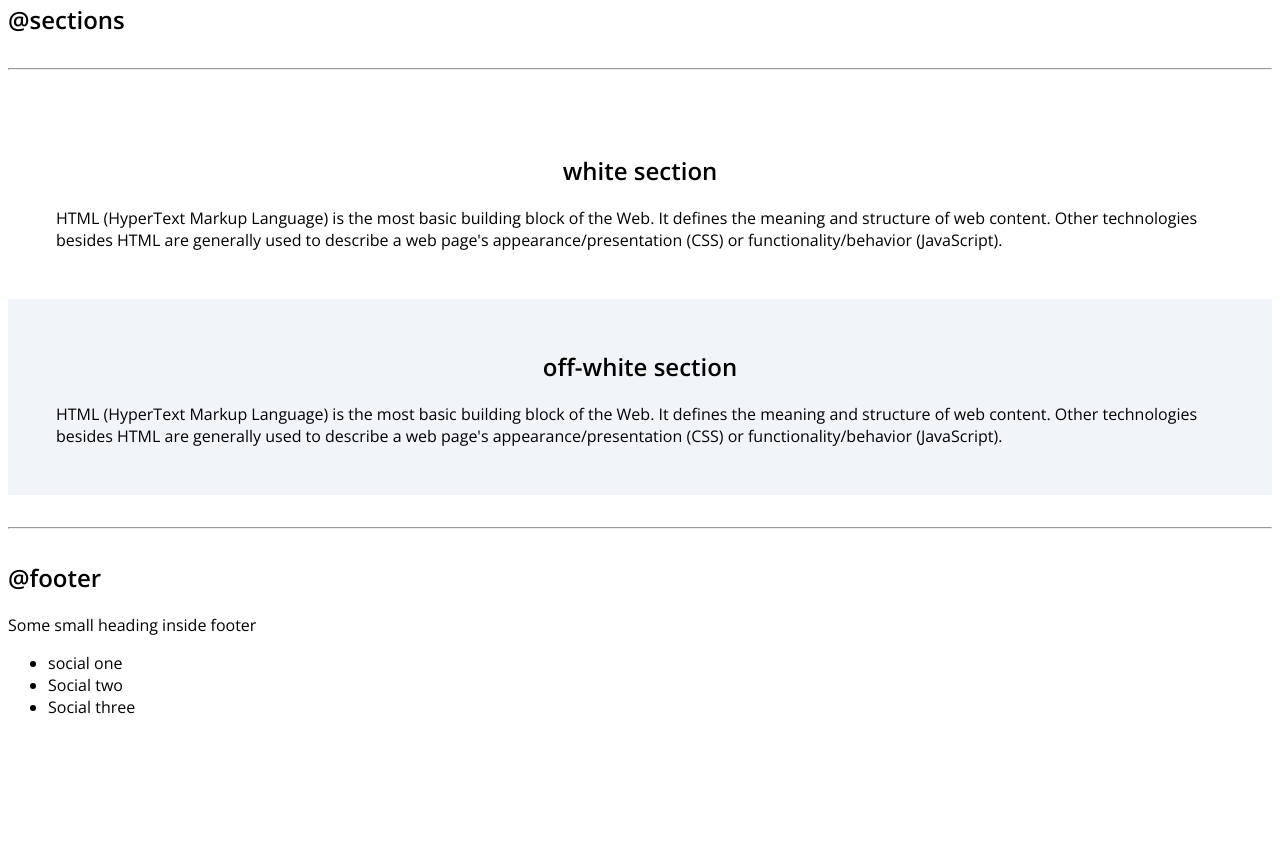
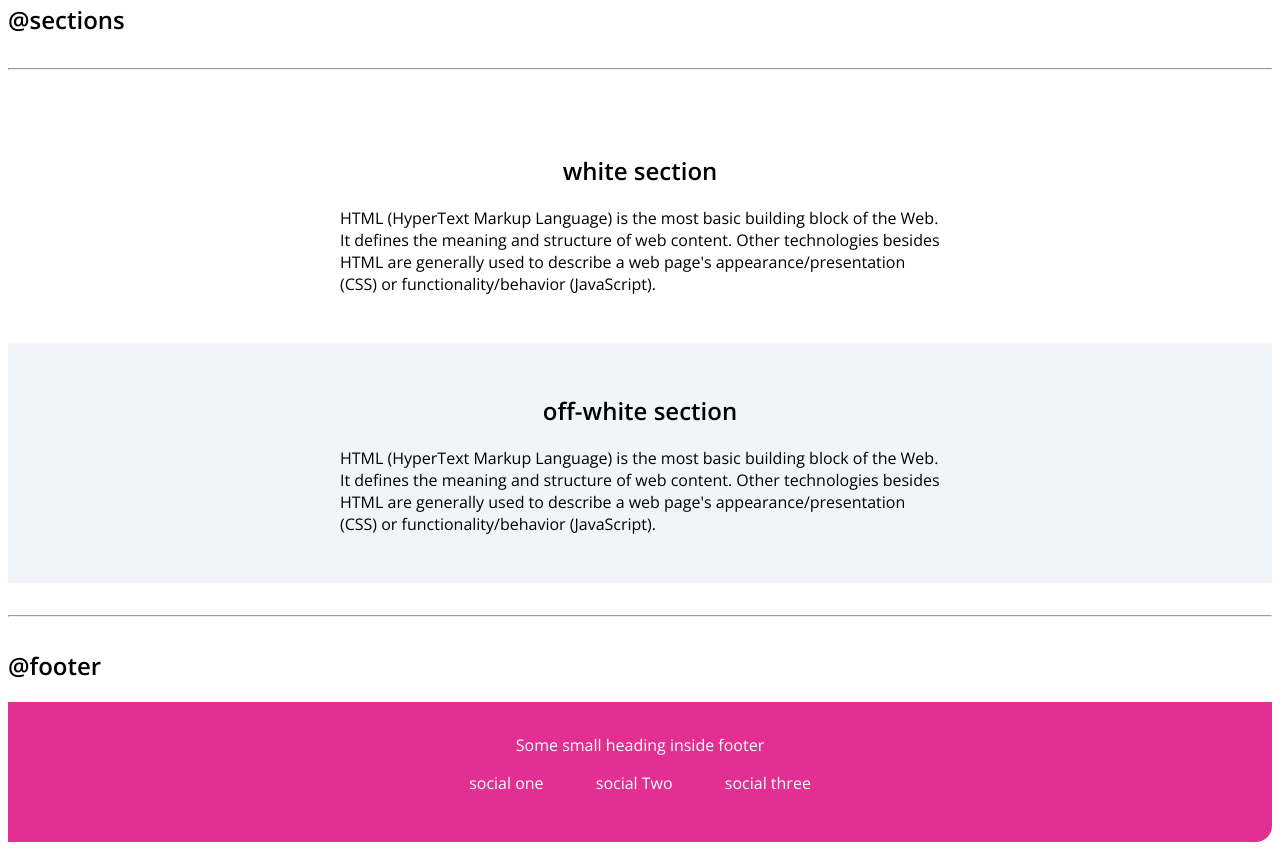
Before and after one commit to zaibunnissa/HTML-CSS-live-lesson, a plain HTML site: page index.html in a window 1280 px wide. Shown: the part 2402-3252 px from the top of the page. Before the commit the page ends 3136 px from the top, so only its background shows below. Drawn offline with nearby package versions, Linux system fonts and the light colour scheme.

Commit message:
docs:footer

```diff
--- a/index.html
+++ b/index.html
@@ -84,13 +84,13 @@
 <hr>
 
 <section class="section">
-    <div class="container container center">
+    <div class="container container-center">
     <h1>white section</h1>
     <p>HTML (HyperText Markup Language) is the most basic building block of the Web. It defines the meaning and structure of web content. Other technologies besides HTML are generally used to describe a web page's appearance/presentation (CSS) or functionality/behavior (JavaScript).</p>
     </div>
 </section>
 <section class="section ow">
-    <div class="container container center">
+    <div class="container container-center">
     <h1>off-white section</h1>
     <p>HTML (HyperText Markup Language) is the most basic building block of the Web. It defines the meaning and structure of web content. Other technologies besides HTML are generally used to describe a web page's appearance/presentation (CSS) or functionality/behavior (JavaScript).</p>
  </div>
@@ -98,12 +98,18 @@
 
 <hr>
 <h2>@footer</h2>
-<footer>
-    <div>Some small heading inside footer</div>
-    <ul>
-        <li>social one</li>
-        <li>Social two</li>
-        <li>Social three</li>
+<footer class ="footer">
+    <div class=" footer-header">Some small heading inside footer</div>
+    <ul class="social-links">
+        <li class="list-item-inline">
+        <a class="link" href="/">social one</a>
+    </li>
+    <li class="list-item-inline">
+        <a class="link" href="/">social Two</a>
+    </li>
+    <li class="list-item-inline">
+        <a class="link"href="/">social three</a>
+    </li>
     </ul>
 </footer>
 </body>
--- a/style.css
+++ b/style.css
@@ -91,3 +91,18 @@ padding:2rem;
 .ow{
     background-color: var(--off-white);
 }
+/**footer**/
+.footer{
+    background-color: var(--primary-color);
+    padding:2rem 0rem;
+text-align: center;
+color:white;
+border-bottom-right-radius: 1rem;
+}
+.footer .link{
+    color:white;
+}
+.footer ul{
+    padding-inline-start: 0px;
+
+}
```
